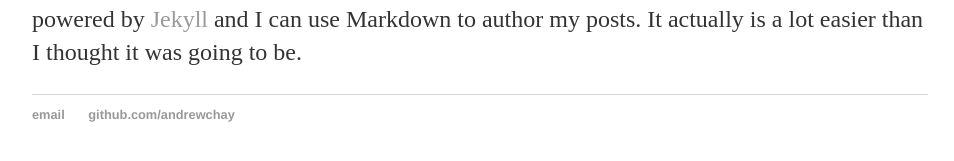
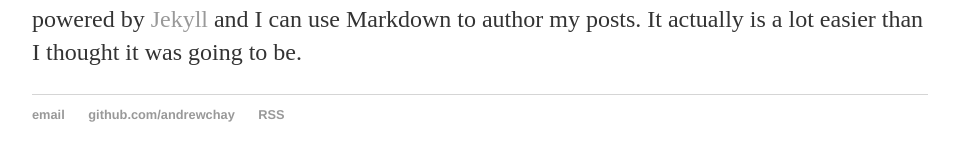
Before and after one commit to andrewchay/andrewchay.github.io, a Jekyll site: the page built from _posts/2017-07-19-welcome.md, in a window 1280 px wide. Shown: the part 286-447 px from the top of the page, without its empty margins (160-1114 px from the left). Built offline with Jekyll 4.4.1, drawn with Linux system fonts in a browser that asks for light colours.

Commit message:
Update default.html

```diff
--- a/_layouts/default.html
+++ b/_layouts/default.html
@@ -23,6 +23,7 @@
 	    		<ul>
 	        		<li><a href="mailto:haochai2@gmail.com">email</a></li>
 	        		<li><a href="https://github.com/andrewchay">github.com/andrewchay</a></li>
+				<li><a href="https://andrewchay.github.io/blog/atom.xml">RSS</a></li>
 				</ul>
 			</footer>
 		</body>
```
